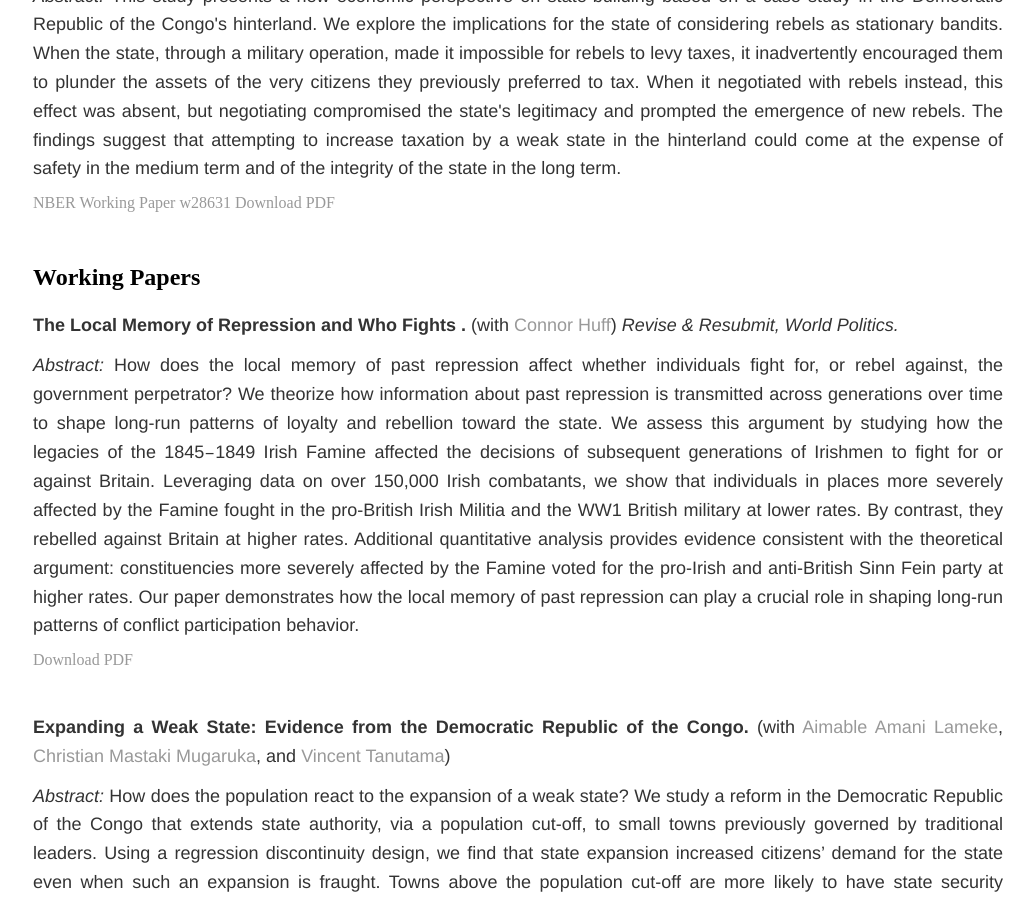
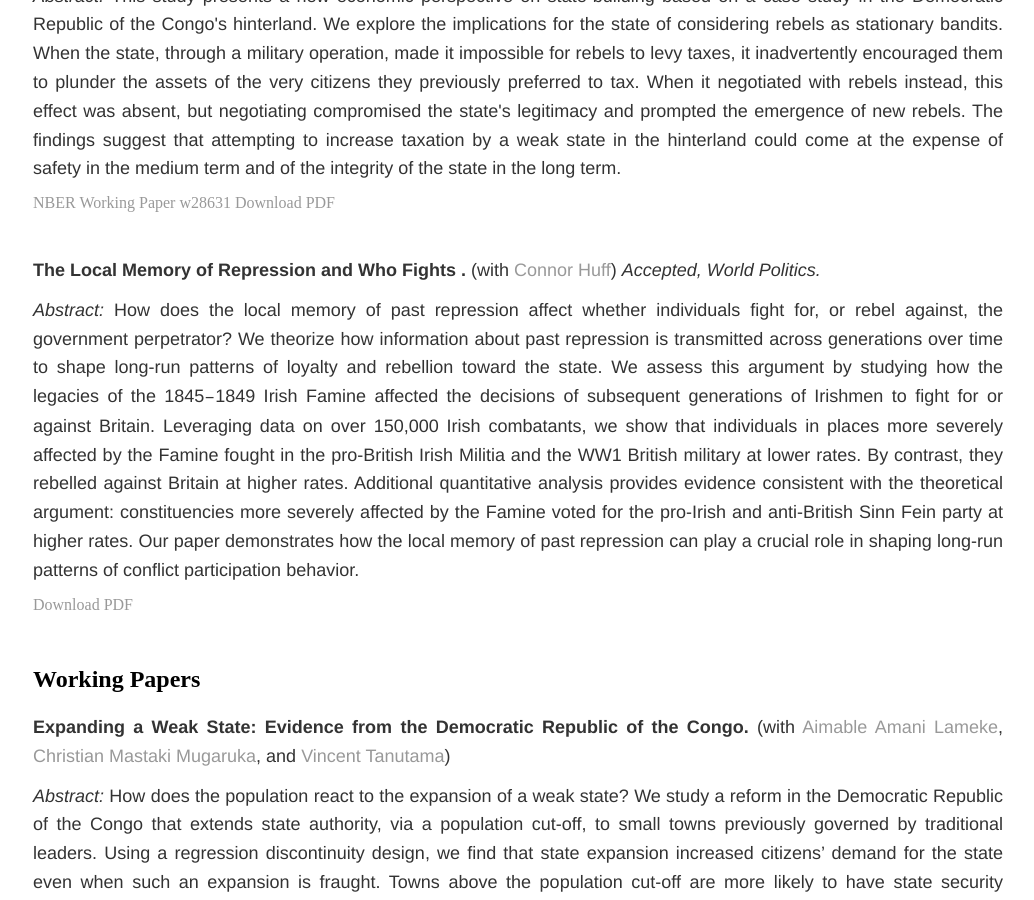
Before and after one commit to soeren-henn/soeren-henn.github.io, a Jekyll site: the page built from research/index.html, in a window 1280 px wide and 900 px high, scrolled down 1577 px. Shown: the whole window, without its empty margins (122-1156 px from the left). Built offline with Jekyll 4.4.1, drawn with Linux system fonts in a browser that asks for light colours; some of the changed lines change nothing that is shown.

Commit message:
Update index.html

```diff
--- a/research/index.html
+++ b/research/index.html
@@ -33,6 +33,11 @@
 		<p><i>Abstract: </i>This study presents a new economic perspective on state-building based on a case study in the Democratic Republic of the Congo's hinterland. We  explore the implications for the state of considering rebels as stationary bandits.  When the state, through a military operation, made it impossible for rebels to levy taxes, it inadvertently encouraged them to plunder the assets of the very citizens they previously preferred to tax. When it negotiated with  rebels instead, this effect was absent, but negotiating compromised the state's legitimacy and prompted the emergence of new rebels.  The findings suggest that attempting to increase taxation by a weak state in the hinterland could come at the expense of safety in the medium term and of the integrity of the state in the long term.   </p> <a href="https://www.nber.org/papers/w28631" target="_blank">NBER Working Paper w28631</a> <a href="/files/kimiaII.pdf" class="btn btn-default pull-right" title="PDF">Download PDF</a>
 	</div>
 
+	<div class="paper">
+		<p><b>The Local Memory of Repression and Who Fights .</b> (with <a href="https://connordhuff.com/" target="_blank">Connor Huff</a>) <i> Accepted, World Politics.</i></p>
+		<p><i>Abstract: </i>How does the local memory of past repression affect whether individuals fight for, or rebel against, the government perpetrator? We theorize how information about past repression is transmitted across generations over time to shape long-run patterns of loyalty and rebellion toward the state. We assess this argument by studying how the legacies of the 1845<code>&#8211;</code>1849 Irish Famine affected the decisions of subsequent generations of Irishmen to fight for or against Britain. Leveraging data on over 150,000 Irish combatants, we show that individuals in places more severely affected by the Famine fought in the pro-British Irish Militia and the WW1 British military at lower rates. By contrast, they rebelled against Britain at higher rates. Additional quantitative analysis provides evidence consistent with the theoretical argument: constituencies more severely affected by the Famine voted for the pro-Irish and anti-British Sinn Fein party at higher rates. Our paper demonstrates how the local memory of past repression can play a crucial role in shaping long-run patterns of conflict participation behavior.</p> <a href="/files/hennhuff_famine.pdf" class="btn btn-default pull-right" title="PDF">Download PDF</a>
+
+	</div>
 <!--
 	<h2>Publications</h2>
 	<div class="paper">
@@ -43,12 +48,6 @@
 -->
 
 	<h2>Working Papers</h2>
-
-	<div class="paper">
-		<p><b>The Local Memory of Repression and Who Fights .</b> (with <a href="https://connordhuff.com/" target="_blank">Connor Huff</a>) <i> Revise &amp Resubmit, World Politics.</i></p>
-		<p><i>Abstract: </i>How does the local memory of past repression affect whether individuals fight for, or rebel against, the government perpetrator? We theorize how information about past repression is transmitted across generations over time to shape long-run patterns of loyalty and rebellion toward the state. We assess this argument by studying how the legacies of the 1845<code>&#8211;</code>1849 Irish Famine affected the decisions of subsequent generations of Irishmen to fight for or against Britain. Leveraging data on over 150,000 Irish combatants, we show that individuals in places more severely affected by the Famine fought in the pro-British Irish Militia and the WW1 British military at lower rates. By contrast, they rebelled against Britain at higher rates. Additional quantitative analysis provides evidence consistent with the theoretical argument: constituencies more severely affected by the Famine voted for the pro-Irish and anti-British Sinn Fein party at higher rates. Our paper demonstrates how the local memory of past repression can play a crucial role in shaping long-run patterns of conflict participation behavior.</p> <a href="/files/hennhuff_famine.pdf" class="btn btn-default pull-right" title="PDF">Download PDF</a>
-
-	</div>
 
 	<div class="paper">
 		<p><b>Expanding a Weak State: Evidence from the Democratic Republic of the Congo.</b> (with <a href="https://marakujakivuresearch.com/" target="_blank">Aimable Amani Lameke</a>, <a href="https://marakujakivuresearch.com/" target="_blank">Christian Mastaki Mugaruka</a>, and <a href="http://vincent-tanutama.com/" target="_blank">Vincent Tanutama</a>)
```
